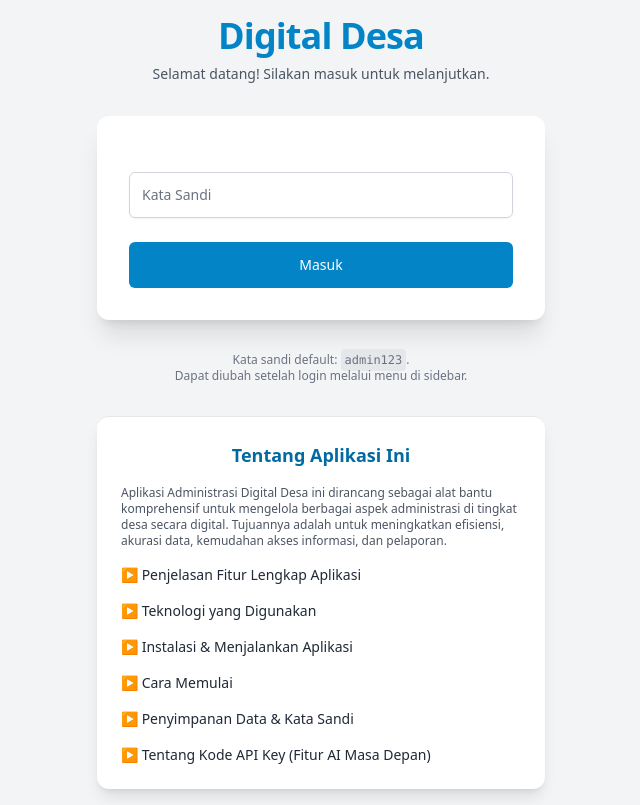
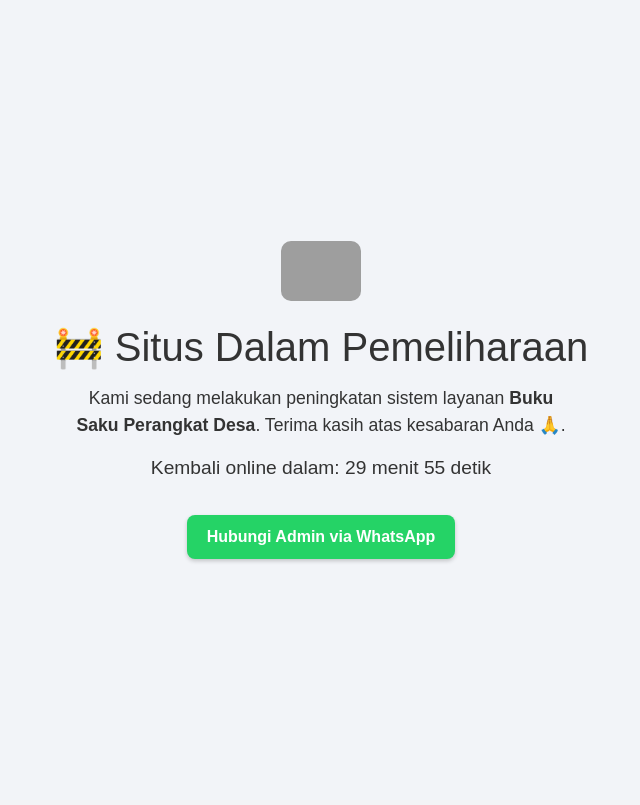
Before and after one commit to salim234/bukudesa, a React (Vite) app: page / in a window 1280 px wide. Shown: the whole page, without its empty margins (319-959 px from the left). Built offline with nearby package versions, Linux system fonts and the light colour scheme; grey boxes are pictures that could not be loaded.

Commit message:
Update index.tsx

```diff
--- a/index.tsx
+++ b/index.tsx
@@ -1,8 +1,7 @@
-
-import React from 'react';
+import React, { useEffect, useState } from 'react';
 import ReactDOM from 'react-dom/client';
-import App from './App';
-import { HashRouter } from 'react-router-dom';
+// import App from './App';
+// import { HashRouter } from 'react-router-dom';
 
 const rootElement = document.getElementById('root');
 if (!rootElement) {
@@ -10,6 +9,96 @@
 }
 
 const root = ReactDOM.createRoot(rootElement);
+
+const Countdown: React.FC<{ targetTime: Date }> = ({ targetTime }) => {
+  const [timeLeft, setTimeLeft] = useState<number>(targetTime.getTime() - Date.now());
+
+  useEffect(() => {
+    const interval = setInterval(() => {
+      setTimeLeft(targetTime.getTime() - Date.now());
+    }, 1000);
+    return () => clearInterval(interval);
+  }, [targetTime]);
+
+  if (timeLeft <= 0) return <p style={{ fontSize: '1.2rem' }}>Situs sudah dapat diakses kembali.</p>;
+
+  const minutes = Math.floor((timeLeft % (1000 * 60 * 60)) / (1000 * 60));
+  const seconds = Math.floor((timeLeft % (1000 * 60)) / 1000);
+
+  return (
+    <p style={{ fontSize: '1.2rem', marginTop: '1rem' }}>
+      Kembali online dalam: {minutes} menit {seconds} detik
+    </p>
+  );
+};
+
+const Maintenance: React.FC = () => {
+  const reopenTime = new Date(Date.now() + 30 * 60 * 1000); // ⏱️ 30 menit dari sekarang
+
+  return (
+    <div style={{
+      display: 'flex',
+      justifyContent: 'center',
+      alignItems: 'center',
+      minHeight: '100vh',
+      flexDirection: 'column',
+      backgroundColor: '#f2f4f8',
+      color: '#333',
+      fontFamily: 'Arial, sans-serif',
+      textAlign: 'center',
+      padding: '20px'
+    }}>
+      <img
+        src="https://cdn.brandfetch.io/pasuruankab.go.id/fallback/lettermark/theme/dark/h/256/w/256/icon?c=1bfwsmEH20zzEfSNTed"
+        alt="Logo Pasuruan"
+        style={{ width: '80px', marginBottom: '1rem', borderRadius: '10px' }}
+      />
+      <h1 style={{ fontSize: '2.5rem', marginBottom: '0.5rem', animation: 'fadeIn 1s ease-out' }}>
+        🚧 Situs Dalam Pemeliharaan
+      </h1>
+      <p style={{ fontSize: '1.1rem', maxWidth: '500px' }}>
+        Kami sedang melakukan peningkatan sistem layanan <strong>Buku Saku Perangkat Desa</strong>.
+        Terima kasih atas kesabaran Anda 🙏.
+      </p>
+
+      <Countdown targetTime={reopenTime} />
+
+      <a
+        href="https://wa.me/6282141097776"
+        target="_blank"
+        rel="noopener noreferrer"
+        style={{
+          marginTop: '2rem',
+          padding: '10px 20px',
+          backgroundColor: '#25D366',
+          color: '#fff',
+          textDecoration: 'none',
+          borderRadius: '8px',
+          fontWeight: 'bold',
+          boxShadow: '0 2px 4px rgba(0,0,0,0.2)'
+        }}
+      >
+        Hubungi Admin via WhatsApp
+      </a>
+
+      <style>{`
+        @keyframes fadeIn {
+          from { opacity: 0; transform: translateY(-10px); }
+          to { opacity: 1; transform: translateY(0); }
+        }
+      `}</style>
+    </div>
+  );
+};
+
+root.render(
+  <React.StrictMode>
+    <Maintenance />
+  </React.StrictMode>
+);
+
+/*
+// Kode asli aplikasi Anda (nonaktifkan sementara)
 root.render(
   <React.StrictMode>
     <HashRouter>
@@ -17,3 +106,4 @@
     </HashRouter>
   </React.StrictMode>
 );
+*/
```
